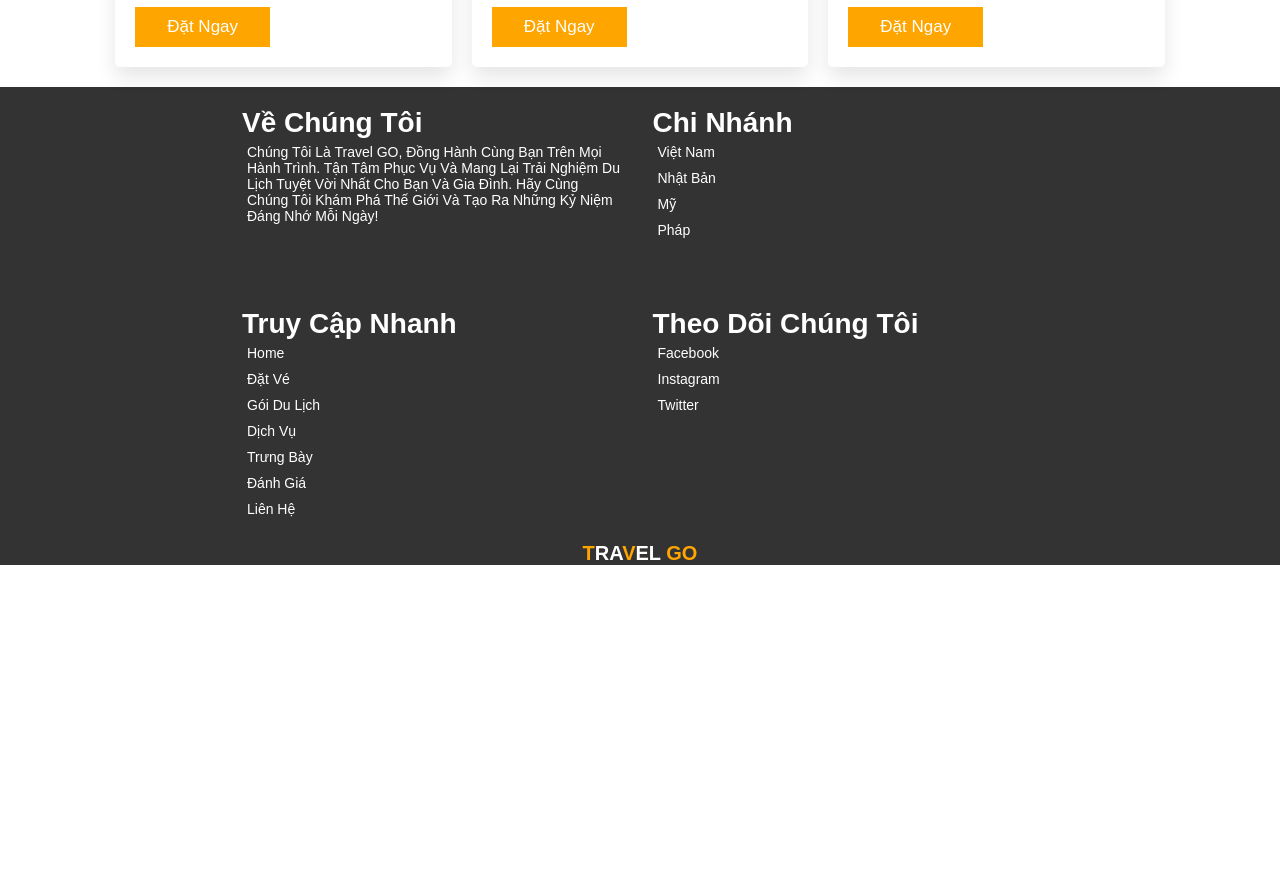
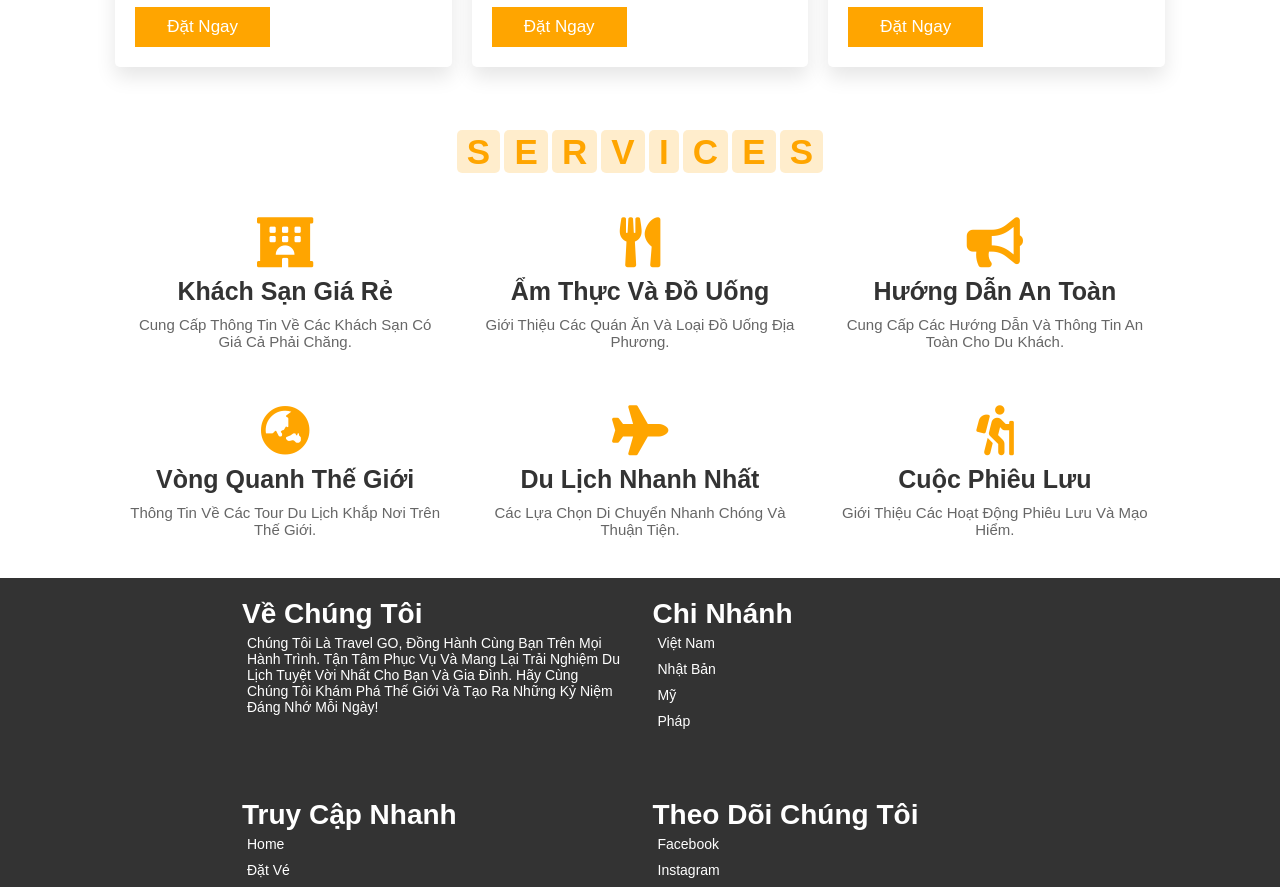
Before and after one commit to iBihari/Web_PJ, a plain HTML site: page index.html in a window 1280 px wide. Shown: the part 2488-3375 px from the top of the page. Before the commit the page ends 3053 px from the top, so only its background shows below. Drawn offline with nearby package versions, Linux system fonts and the light colour scheme.

Commit message:
services

```diff
--- a/CSS/style.css
+++ b/CSS/style.css
@@ -299,6 +299,35 @@ main{
   flex-wrap: wrap;
   gap:1.5rem;
 }
+
+.services .box-container .box{
+  flex: 1 1 30rem;
+  border-radius: .5rem;
+  padding:1rem;
+  text-align: center;
+}
+
+.services .box-container .box i{
+  padding:1rem;
+  font-size: 5rem;
+  color:var(--orange);
+}
+
+.services .box-container .box h3{
+  font-size: 2.5rem;
+  color:#333;
+}
+
+.services .box-container .box p{
+  font-size: 1.5rem;
+  color:#666;
+  padding:1rem 0;
+}
+
+.services .box-container .box:hover{
+  box-shadow: 0 1rem 2rem rgba(0,0,0,.1);
+}
+
 /* Footer-------------------------------------------------------------------------------------*/
 footer{
   background: #333;
--- a/index.html
+++ b/index.html
@@ -218,6 +218,57 @@
         </div>
 
     </section>
+    <!-- -------------------------------------------------------------------------------- -->
+    <section class="services" id="services">
+
+        <h1 class="heading">
+            <span>s</span>
+            <span>e</span>
+            <span>r</span>
+            <span>v</span>
+            <span>i</span>
+            <span>c</span>
+            <span>e</span>
+            <span>s</span>
+        </h1>
+
+        <div class="box-container">
+
+            <div class="box">
+                <i class="fas fa-hotel"></i>
+                <h3>Khách Sạn Giá Rẻ</h3>
+                <p>Cung cấp thông tin về các khách sạn có giá cả phải chăng.</p>
+            </div>
+            <div class="box">
+                <i class="fas fa-utensils"></i>
+                <h3>Ẩm Thực và Đồ Uống</h3>
+                <p>Giới thiệu các quán ăn và loại đồ uống địa phương.</p>
+            </div>
+            <div class="box">
+                <i class="fas fa-bullhorn"></i>
+                <h3>Hướng Dẫn An Toàn</h3>
+                <p>Cung cấp các hướng dẫn và thông tin an toàn cho du khách.</p>
+            </div>
+            <div class="box">
+                <i class="fas fa-globe-asia"></i>
+                <h3>Vòng Quanh Thế Giới</h3>
+                <p>Thông tin về các tour du lịch khắp nơi trên thế giới.</p>
+            </div>
+            <div class="box">
+                <i class="fas fa-plane"></i>
+                <h3>Du Lịch Nhanh Nhất</h3>
+                <p>Các lựa chọn di chuyển nhanh chóng và thuận tiện.</p>
+            </div>
+            <div class="box">
+                <i class="fas fa-hiking"></i>
+                <h3>Cuộc Phiêu Lưu</h3>
+                <p>Giới thiệu các hoạt động phiêu lưu và mạo hiểm.</p>
+            </div>
+
+        </div>
+
+    </section>
+    <!-- -------------------------------------------------------- -->
 
 <!-- ----------------------------------------------------------------------------------- -->
 
```
